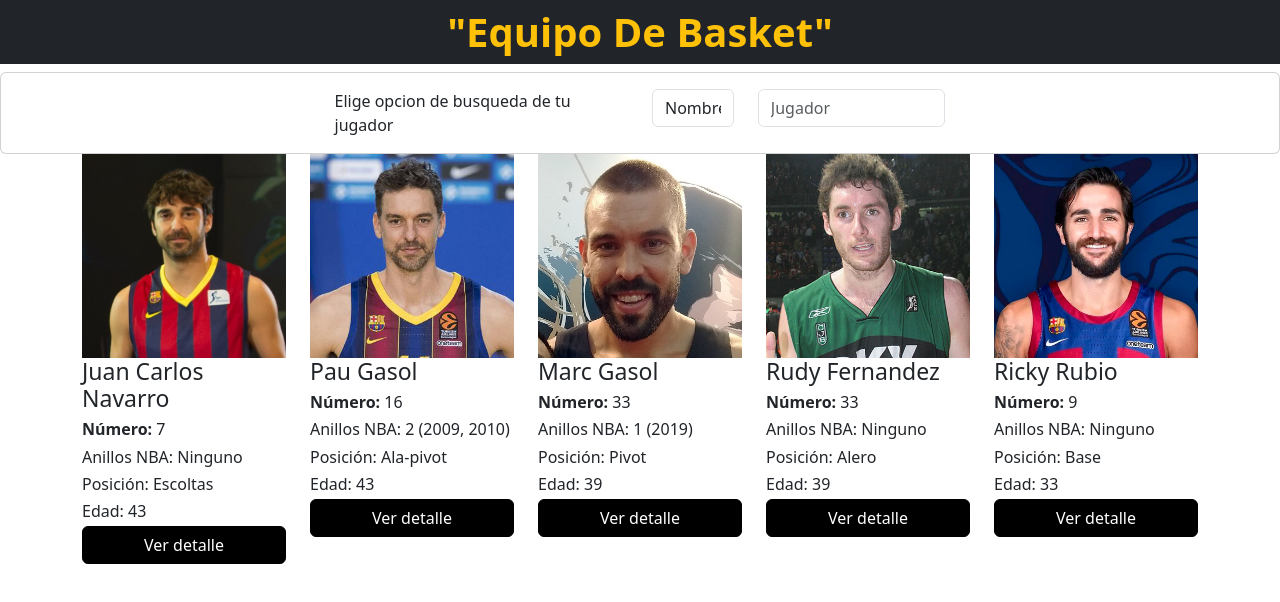
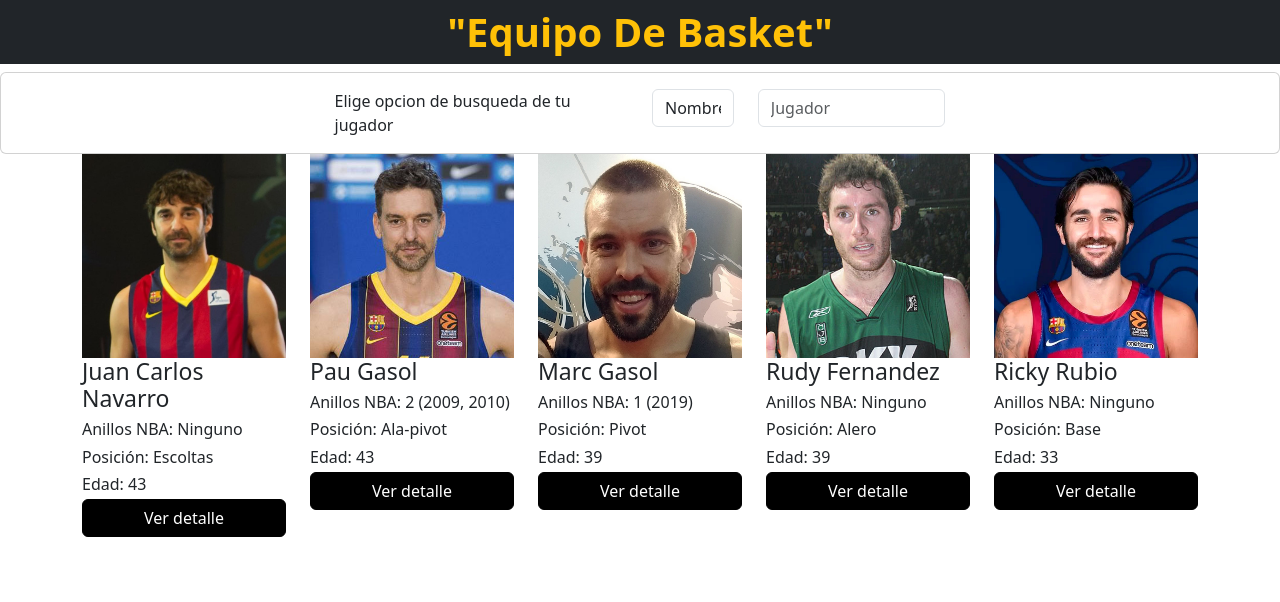
Before and after one commit to FelixRyan7/AngularProject, an Angular app in the folder Equipo-Basket/: page / in a window 1280 px wide. Shown: the top 602 px of the page. Built offline with nearby package versions, Linux system fonts and the light colour scheme.

Commit message:
Update players-component.component.html

```diff
--- a/Equipo-Basket/src/app/players-component/players-component.component.html
+++ b/Equipo-Basket/src/app/players-component/players-component.component.html
@@ -23,7 +23,6 @@
         <article *ngFor="let player of players | nameFilter:filterSearch:opcion" class="col-sm-6 col-md player-item" >
                 <img src="{{player.img}}" />
                 <h3>{{player.nombre}} </h3>
-                <p><b>Número:</b> {{player.num}}</p>
                 <p *ngIf="!!player.anillos">Anillos NBA: {{player.anillos}}</p>
                 <p *ngIf="!player.anillos">Anillos NBA: Ninguno</p>
                 <p>Posición: {{player.posicion}}</p>
```
